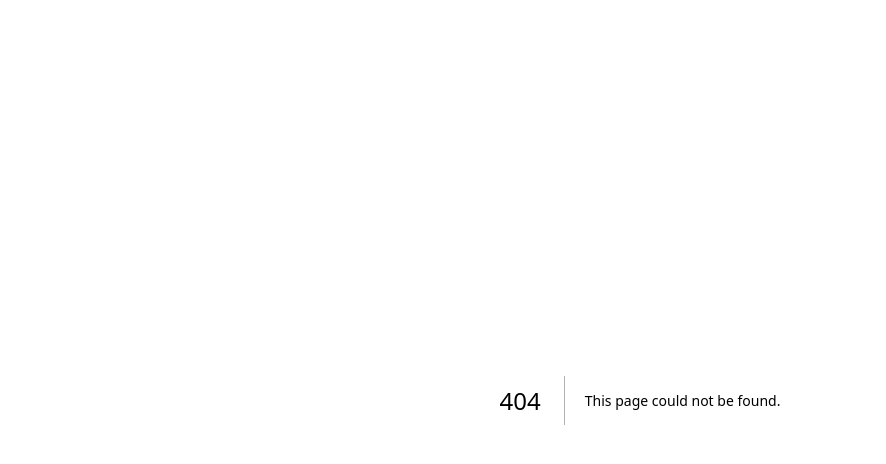
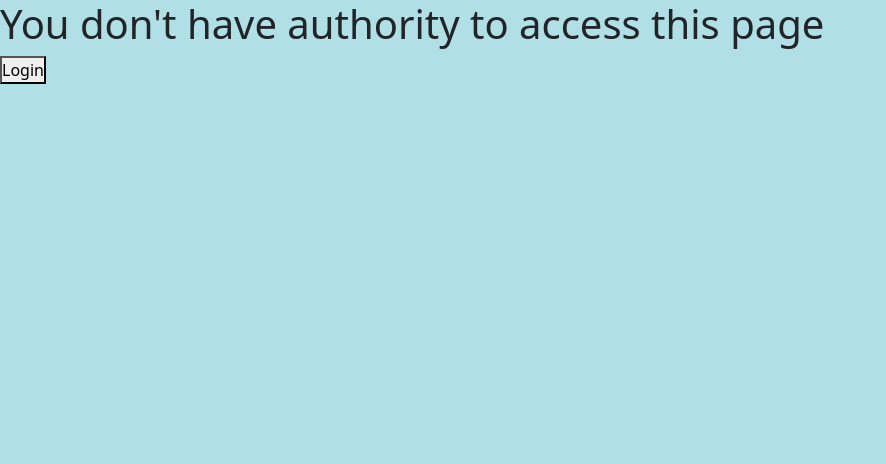
Before and after one commit to neerajchavan/next-js-project-template, a Next.js app: page /unauthorized in a window 1280 px wide. Before the commit this address had no page. Shown: the top 464 px of the page, without its empty margins (0-886 px from the left). Built offline with nearby package versions, Linux system fonts and the light colour scheme.

Commit message:
added role based authorization system

```diff
--- a/src/components/auth/AuthGuard.jsx
+++ b/src/components/auth/AuthGuard.jsx
@@ -3,7 +3,7 @@ import { useRouter } from "next/router"
 import { useEffect } from "react"
 import GlobalLoader from "../common/GlobalLoader"
 
-export function AuthGuard({ children }) {
+export function AuthGuard({ children, requireAdmin = false }) {
   const { user, isLoading, setRedirect } = useAuth()
   const router = useRouter()
 
@@ -14,6 +14,11 @@ export function AuthGuard({ children }) {
         // remember the page that user tried to access
         setRedirect(router.route)
         router.push("/login")
+      }
+
+      if(requireAdmin && user?.role != "ADMIN"){
+        setRedirect(router.route)
+        router.push('/unauthorized')
       }
     }
   }, [isLoading, router, user, setRedirect])
--- a/src/components/auth/AuthProvider.jsx
+++ b/src/components/auth/AuthProvider.jsx
@@ -18,6 +18,7 @@ export function AuthProvider({ children }) {
         name: "Ivan",
         email: "test@mail.com",
         token: "dfasdfadsf.asdfasdf.afsdfasd",
+        role: "USER"
       };
 
       setUser(res);
--- a/src/pages/_app.js
+++ b/src/pages/_app.js
@@ -13,20 +13,20 @@ export default function App({ Component, pageProps }) {
           href="https://cdn.jsdelivr.net/npm/bootstrap@5.3.0-alpha1/dist/css/bootstrap.min.css"
           rel="stylesheet"
           integrity="sha384-GLhlTQ8iRABdZLl6O3oVMWSktQOp6b7In1Zl3/Jr59b6EGGoI1aFkw7cmDA6j6gD"
-          crossorigin="anonymous"
+          crossOrigin="anonymous"
         />
       </Head>
 
       {/* <Script
         src="https://cdn.jsdelivr.net/npm/bootstrap@5.3.0-alpha1/dist/js/bootstrap.bundle.min.js"
         integrity="sha384-w76AqPfDkMBDXo30jS1Sgez6pr3x5MlQ1ZAGC+nuZB+EYdgRZgiwxhTBTkF7CXvN"
-        crossorigin="anonymous"
+        crossOrigin="anonymous"
       /> */}
 
       <AuthProvider>
         {/* if requireAuth property is present - protect the page */}
-        {Component.requireAuth ? (
-          <AuthGuard>
+        {Component?.requireAuth ? (
+          <AuthGuard requireAdmin={Component?.requireAdmin}>
             <Component {...pageProps} />
           </AuthGuard>
         ) : (
--- /dev/null
+++ b/src/pages/unauthorized.js
@@ -0,0 +1,15 @@
+import { useAuth } from '@/hooks/useAuth'
+import { useRouter } from 'next/router'
+import React from 'react'
+
+const UnAuthorizedPage = () => {
+    const router = useRouter()
+    return (
+    <div>
+        <h1>{`You don't have authority to access this page`}</h1>
+        <button onClick={() => router.push('/login')}>Login</button>
+    </div>
+  )
+}
+
+export default UnAuthorizedPage
```
Also changed, not shown: src/pages/dashboard/index.js (+14 -2 lines).
